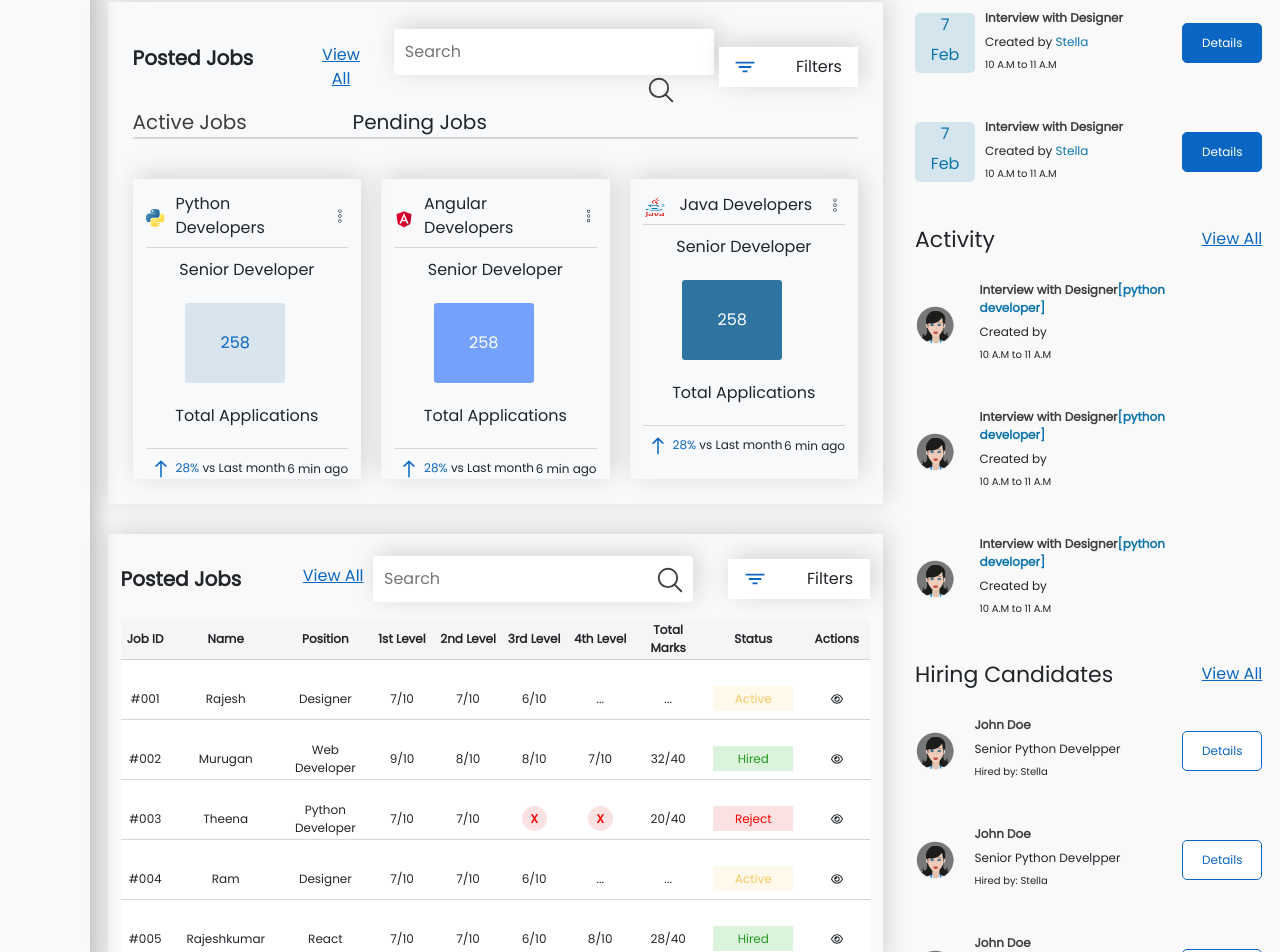
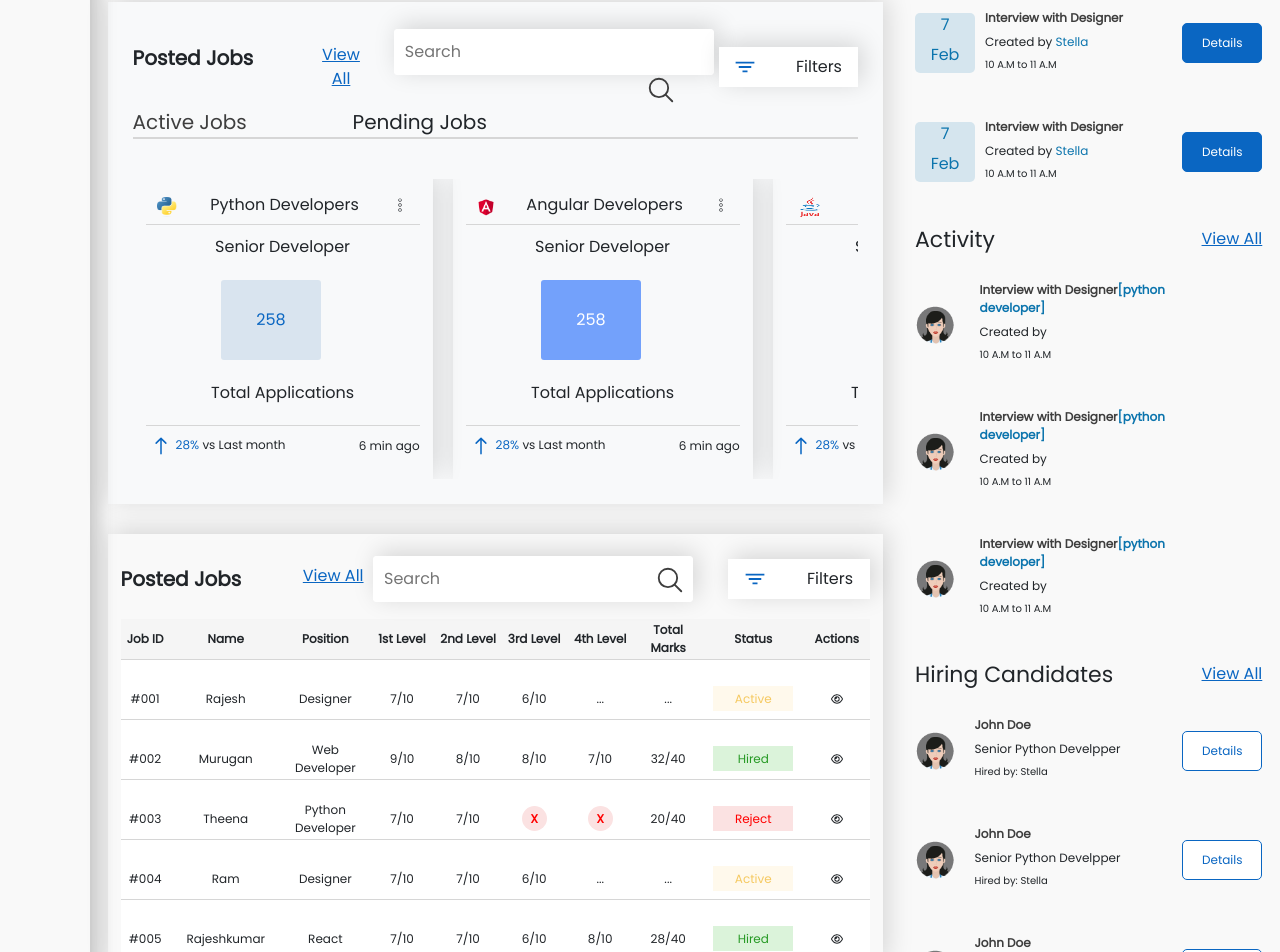
Before and after one commit to rajeshdevelopproject/HR_Management, a React (Create React App) app: page / in a window 1280 px wide. Shown: the part 1109-2061 px from the top of the page. Built offline with nearby package versions, Linux system fonts and the light colour scheme.

Commit message:
[mod]change the ux and ui details

```diff
--- a/src/components/Postjob/postjob.jsx
+++ b/src/components/Postjob/postjob.jsx
@@ -6,6 +6,44 @@ import { IoIosArrowRoundUp } from "react-icons/io";
 import FilterHeader from "../FilterHeader/filterHeader";
 
 const PostJob = (() => {
+    let jobs = [
+        {
+            jobTitle: 'Python Developers',
+            role: 'Senior Developers',
+            count: '258',
+            img: './python_logo.png',
+            backgroundColor:'#D9E4EF',
+            color:'#0A66C2',
+            title: "Python"
+        },
+        {
+            jobTitle: 'Angular Developers',
+            role: 'Senior Developers',
+            count: '258',
+            img: './anguler.png',
+            backgroundColor:'#73A1FB',
+            color:'#ffffff',
+            title: "Angular"
+        },
+        {
+            jobTitle: 'Java Developers',
+            role: 'Senior Developers',
+            count: '258',
+            img: './java.png',
+            backgroundColor:'#2F73A0',
+            color:'#ffffff',
+            title: "Java"
+        },
+        {
+            jobTitle: 'UI/Ux Developers',
+            role: 'Senior Developers',
+            count: '258',
+            img: './ux_download.png',
+            backgroundColor:'#0a66c2',
+            color:'#ffffff',
+            title: "UI/Ux Developers"
+        },
+    ]
     return (
         <>
 
@@ -36,43 +74,21 @@ const PostJob = (() => {
                     <div className="secoundChild">Pending Jobs</div>
                 </div>
 
-                <div className="overAllCard">
-                    <JobCard></JobCard>
+                <div className="overAllCard"  style={{gridTemplateColumns:`repeat(${jobs.length},1fr)`}}>
+                    <JobCard jobs={jobs}></JobCard>
                 </div>
             </div>
         </>
     )
 })
 
-const JobCard = (() => {
+const JobCard = ((prop) => {
 
-    let jobs = [
-        {
-            jobTitle: 'Python Developers',
-            role: 'Senior Developers',
-            count: '258',
-            img: './python_logo.png',
-            title: "Python"
-        },
-        {
-            jobTitle: 'Angular Developers',
-            role: 'Senior Developers',
-            count: '258',
-            img: './anguler.png',
-            title: "Angular"
-        },
-        {
-            jobTitle: 'Java Developers',
-            role: 'Senior Developers',
-            count: '258',
-            img: './java.png',
-            title: "Java"
-        }
-    ]
+
     return (
         <>
             {
-                jobs && jobs.length > 0 && jobs.map(res => {
+                prop.jobs && prop.jobs.length > 0 && prop.jobs.map(res => {
 
                     return <div className='jobcard'>
                         <div className="jobhead">
@@ -82,7 +98,7 @@ const JobCard = (() => {
                         </div>
                         <div className="jobmiddle">
                             <p style={{ paddingTop: '10px' }}>Senior Developer</p>
-                            <div className="count" style={res.title == "Python" ? { backgroundColor: '#D9E4EF',color:'#0A66C2' } : res.title == "Angular" ? { backgroundColor: '#73A1FB' } : { backgroundColor: '#2F73A0' }}>258</div>
+                            <div className="count" style={{ backgroundColor: res.backgroundColor,color:res.color }}>258</div>
                             <p>
                                 Total Applications
                             </p>
--- a/src/components/Postjob/postjob.scss
+++ b/src/components/Postjob/postjob.scss
@@ -99,7 +99,8 @@ input{
 }
 .overAllCard{
 
-    display: flex;
+    display: grid;
     gap: 20px;
     margin-top: 40px;
+    overflow: scroll;
 }
```
Also changed, not shown: public/ux_download.png (added).
